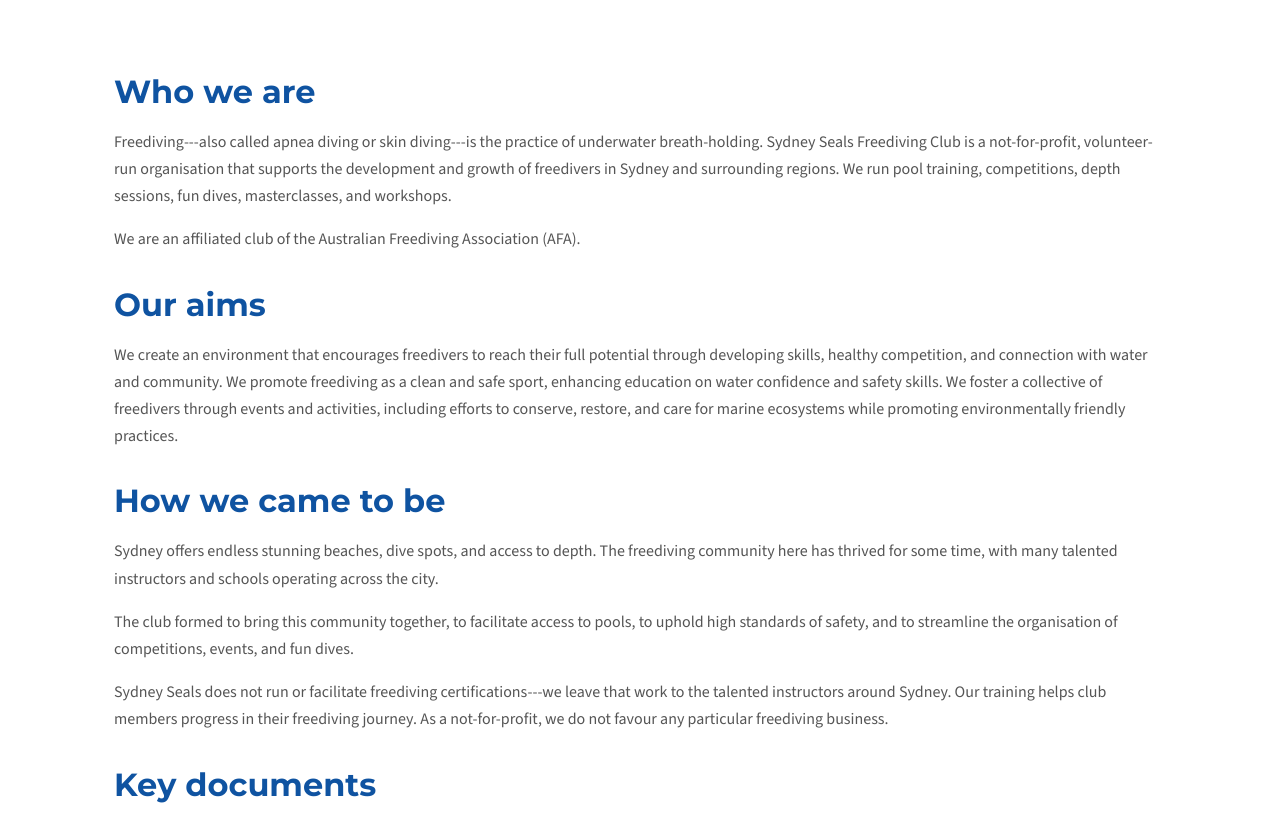
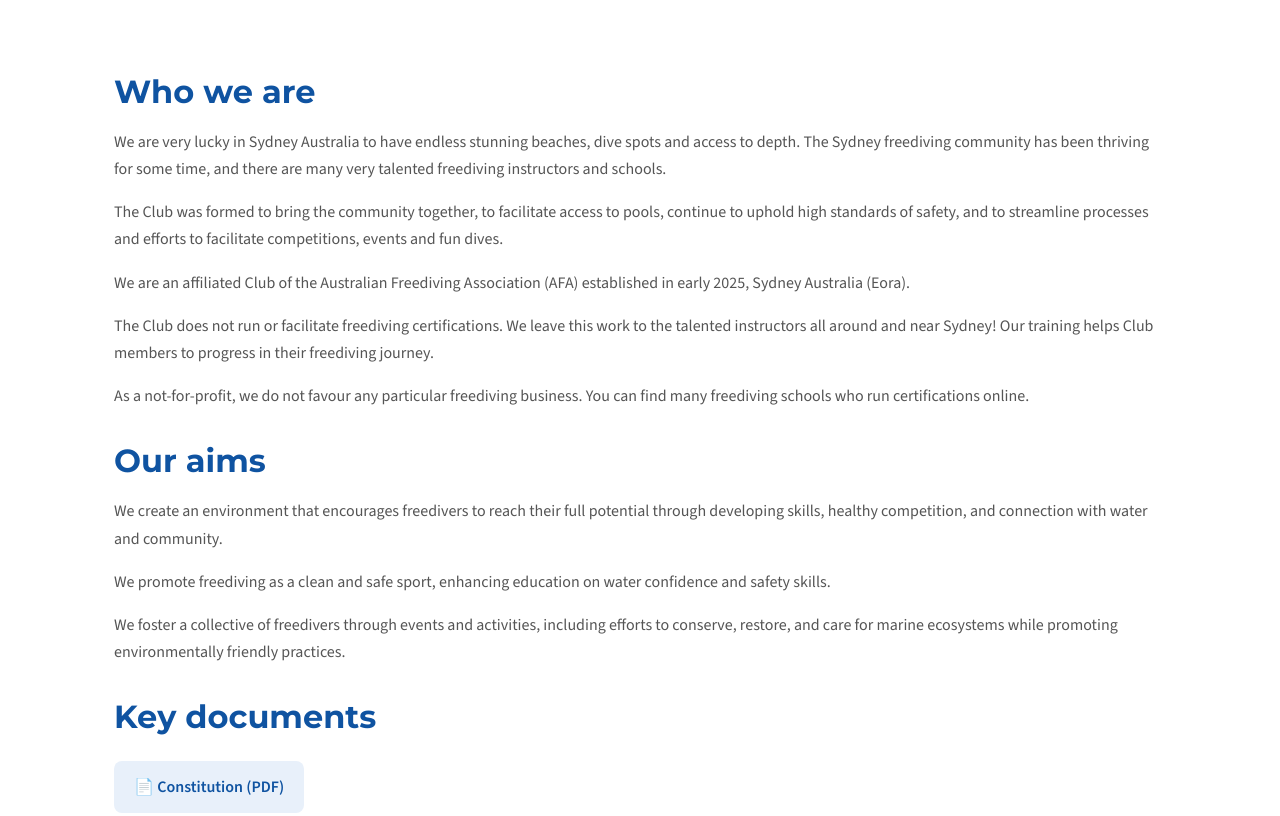
Before and after one commit to sydneysealsfc/sydneysealsfc.github.io, an Eleventy site: page content/about.md in a window 1280 px wide. Shown: the part 760-1576 px from the top of the page. Built offline with nearby package versions, Linux system fonts and the light colour scheme; Eleventy itself is replaced by a stand-in of ours; files that its build step writes are made by us from their sources.

Commit message:
Revise about page content for clarity
Updated various sections for clarity and consistency based on web content update document March 2026

Signed-off-by: Karen <49227795+ksfootprints@users.noreply.github.com>

```diff
--- a/content/about.md
+++ b/content/about.md
@@ -2,7 +2,7 @@
 layout: page.njk
 title: About us
 description: Learn about the Sydney Seals Freediving Club, how we formed, our aims, and key documents including the club constitution.
-subtitle: How the Sydney Seals came to be
+subtitle: How the Sydney Seals came to exist
 permalink: /about/
 pageImage: images/gallery/2025-04-21-ssfc-easter-fun-dive-turtle.jpg
 pageImageAlt: Freediver with turtle at Easter fun dive
@@ -10,21 +10,23 @@ pageImageAlt: Freediver with turtle at Easter fun dive
 
 ## Who we are
 
-Freediving---also called apnea diving or skin diving---is the practice of underwater breath-holding. Sydney Seals Freediving Club is a not-for-profit, volunteer-run organisation that supports the development and growth of freedivers in Sydney and surrounding regions. We run pool training, competitions, depth sessions, fun dives, masterclasses, and workshops.
+We are very lucky in Sydney Australia to have endless stunning beaches, dive spots and access to depth. The Sydney freediving community has been thriving for some time, and there are many very talented freediving instructors and schools.
 
-We are an affiliated club of the Australian Freediving Association (AFA).
+The Club was formed to bring the community together, to facilitate access to pools, continue to uphold high standards of safety, and to streamline processes and efforts to facilitate competitions, events and fun dives.
+
+We are an affiliated Club of the Australian Freediving Association (AFA) established in early 2025, Sydney Australia (Eora).
+
+The Club does not run or facilitate freediving certifications. We leave this work to the talented instructors all around and near Sydney! Our training helps Club members to progress in their freediving journey.
+
+As a not-for-profit, we do not favour any particular freediving business. You can find many freediving schools who run certifications online.
 
 ## Our aims
 
-We create an environment that encourages freedivers to reach their full potential through developing skills, healthy competition, and connection with water and community. We promote freediving as a clean and safe sport, enhancing education on water confidence and safety skills. We foster a collective of freedivers through events and activities, including efforts to conserve, restore, and care for marine ecosystems while promoting environmentally friendly practices.
+We create an environment that encourages freedivers to reach their full potential through developing skills, healthy competition, and connection with water and community.
 
-## How we came to be
+We promote freediving as a clean and safe sport, enhancing education on water confidence and safety skills.
 
-Sydney offers endless stunning beaches, dive spots, and access to depth. The freediving community here has thrived for some time, with many talented instructors and schools operating across the city.
-
-The club formed to bring this community together, to facilitate access to pools, to uphold high standards of safety, and to streamline the organisation of competitions, events, and fun dives.
-
-Sydney Seals does not run or facilitate freediving certifications---we leave that work to the talented instructors around Sydney. Our training helps club members progress in their freediving journey. As a not-for-profit, we do not favour any particular freediving business.
+We foster a collective of freedivers through events and activities, including efforts to conserve, restore, and care for marine ecosystems while promoting environmentally friendly practices.
 
 ## Key documents
 
```
